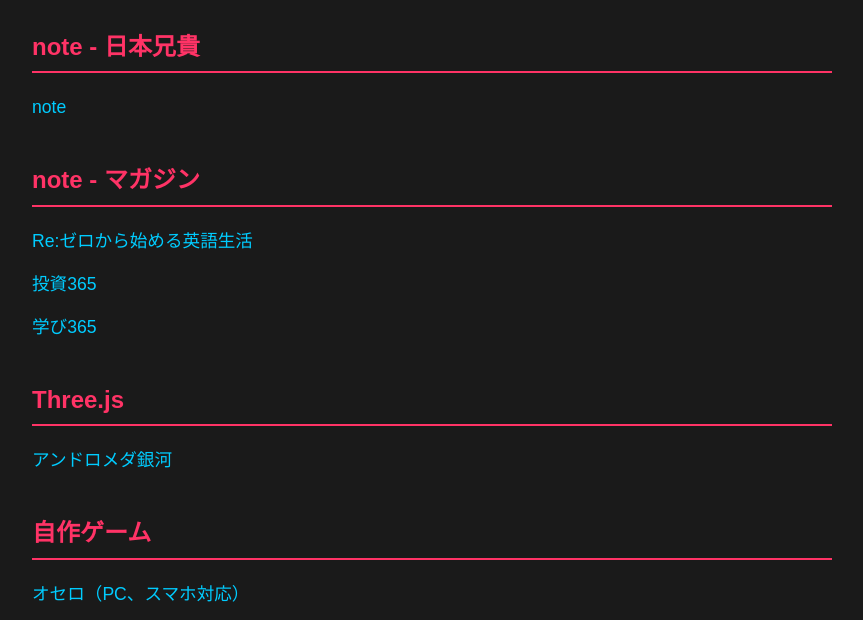
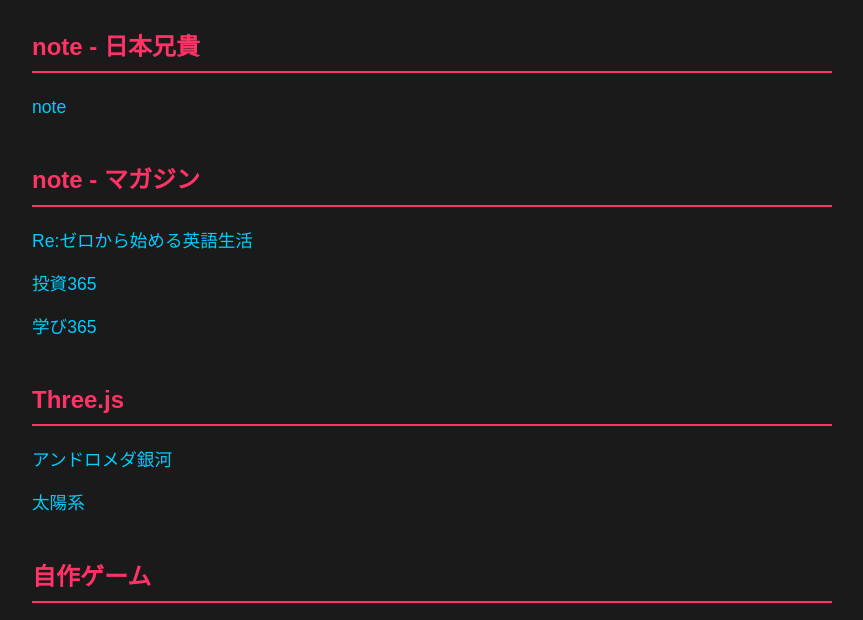
Before and after one commit to JP-Anikiii/Home, a plain HTML site: page index.html in a window 1280 px wide. Shown: the part 173-793 px from the top of the page, without its empty margins (208-1071 px from the left). Drawn offline with Linux system fonts and the light colour scheme.

Commit message:
20250508
20250508

```diff
--- a/index.html
+++ b/index.html
@@ -70,6 +70,7 @@
         <h2>Three.js</h2>
         <ul>
             <li><a href="https://jp-anikiii.github.io/AndromedaGalaxy/">アンドロメダ銀河</a></li>
+            <li><a href="https://jp-anikiii.github.io/SolarSystem/">太陽系</a></li>
         </ul>
 
         <h2>自作ゲーム</h2>
```
